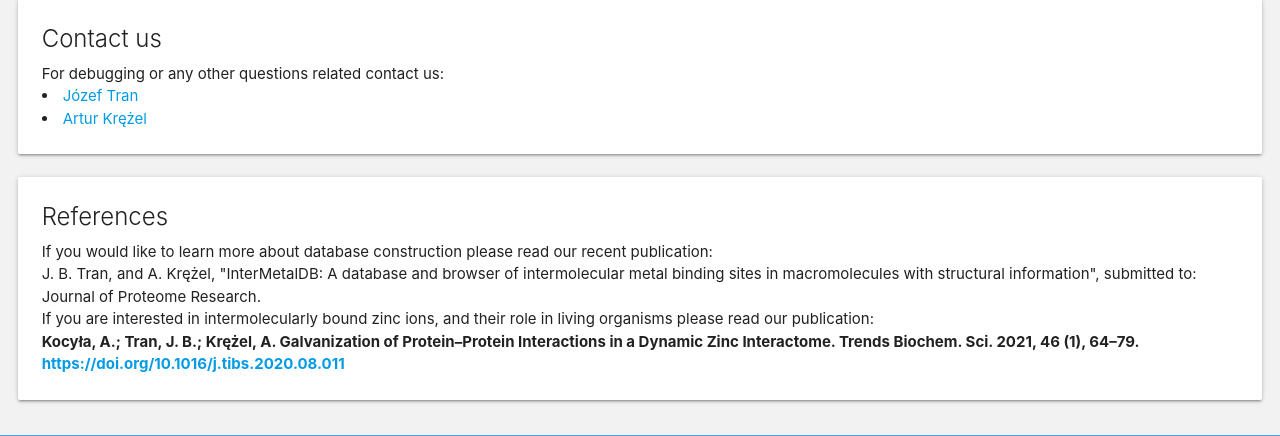
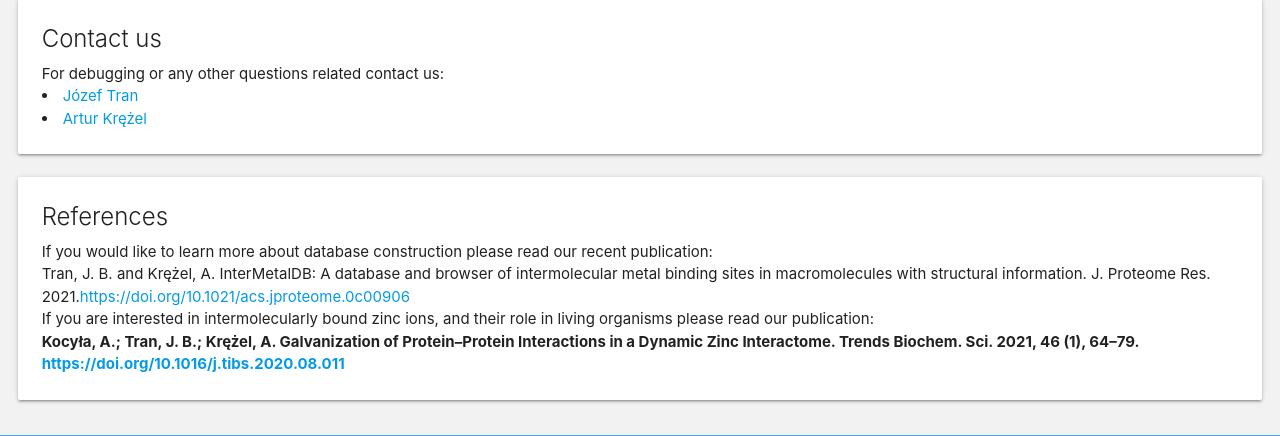
Before and after one commit to jzftran/InterMetalDB, a Django app: page /about in a window 1280 px wide. Shown: the part 1843-2279 px from the top of the page. Run offline with Django 3.2, Linux system fonts and the light colour scheme; some libraries are stand-ins or nearby versions.

Commit message:
Information about paper readme.md

```diff
--- a/limb/templates/limb/about.html
+++ b/limb/templates/limb/about.html
@@ -107,7 +107,8 @@
       <div class=card-content>
       <span class="card-title">References</span>
       If you would like to learn more about database construction please read our recent publication: <br>
-      J. B. Tran, and A. Krężel, "InterMetalDB: A database and browser of intermolecular metal binding sites in macromolecules with structural information", submitted to: Journal of Proteome Research.  <br>
+      Tran, J. B. and Krężel, A. InterMetalDB: A database and browser of intermolecular metal binding sites in macromolecules with structural information. J. Proteome Res. 2021.<a href="https://doi.org/10.1021/acs.jproteome.0c00906">https://doi.org/10.1021/acs.jproteome.0c00906</a>
+<br>
 
       If you are interested in intermolecularly bound zinc ions, and their role in living organisms please read our publication:<br>
       <b>Kocyła, A.; Tran, J. B.; Krężel, A. Galvanization of Protein–Protein Interactions in a Dynamic Zinc Interactome. Trends Biochem. Sci. 2021, 46 (1), 64–79. <a href="https://doi.org/10.1016/j.tibs.2020.08.011">https://doi.org/10.1016/j.tibs.2020.08.011</a></b>
--- a/limb/templates/limb/index.html
+++ b/limb/templates/limb/index.html
@@ -43,7 +43,7 @@
     <div class="card white ">
         <div class=card-content>
 <h4 class="text"><span class="flow-text">References</span></h4><div class="divider"></div>
-<li>Tran, J. B. and Krężel, A. InterMetalDB: A database and browser of intermolecular metal binding sites in macromolecules with structural information, submitted to: Journal of Proteome Research.</li>
+<li>Tran, J. B. and Krężel, A. InterMetalDB: A database and browser of intermolecular metal binding sites in macromolecules with structural information. J. Proteome Res. 2021.<a href="https://doi.org/10.1021/acs.jproteome.0c00906">https://doi.org/10.1021/acs.jproteome.0c00906</a> </li>
 
 <li>Kocyła, A.; Tran, J. B.; Krężel, A. Galvanization of Protein–Protein Interactions in a Dynamic Zinc Interactome. Trends Biochem. Sci. 2021, 46 (1), 64–79. <a href="https://doi.org/10.1016/j.tibs.2020.08.011">https://doi.org/10.1016/j.tibs.2020.08.011</a>
 </li> <br>
```
Also changed, not shown: readme.md.
